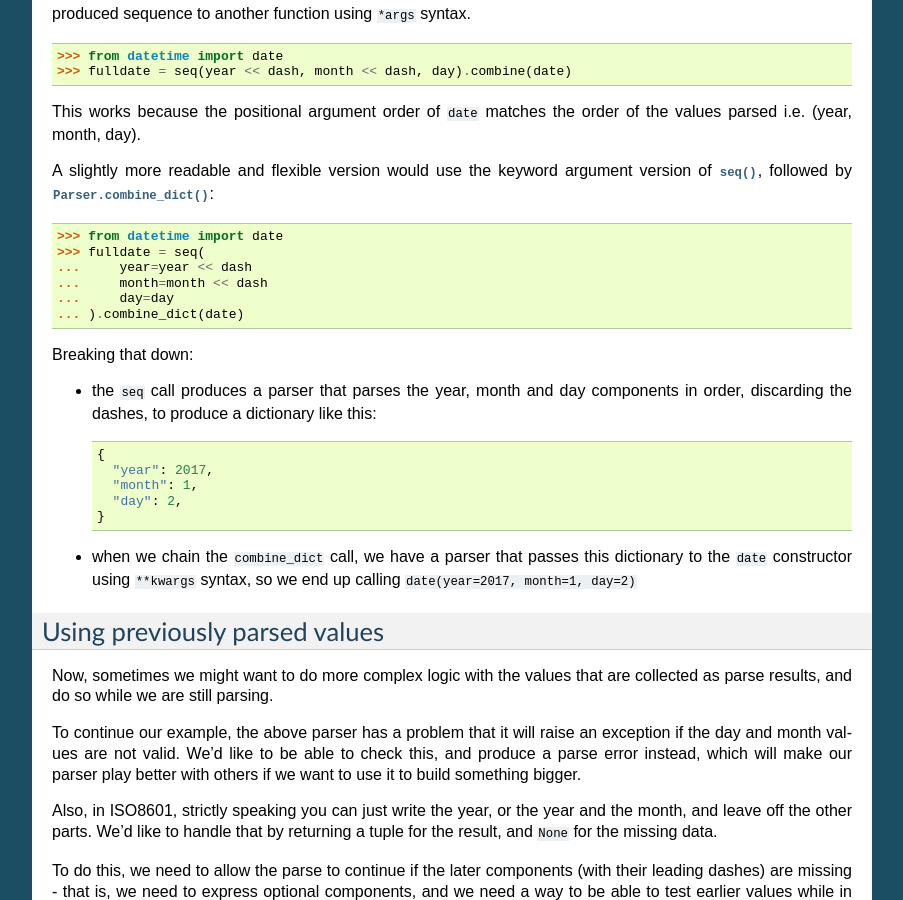
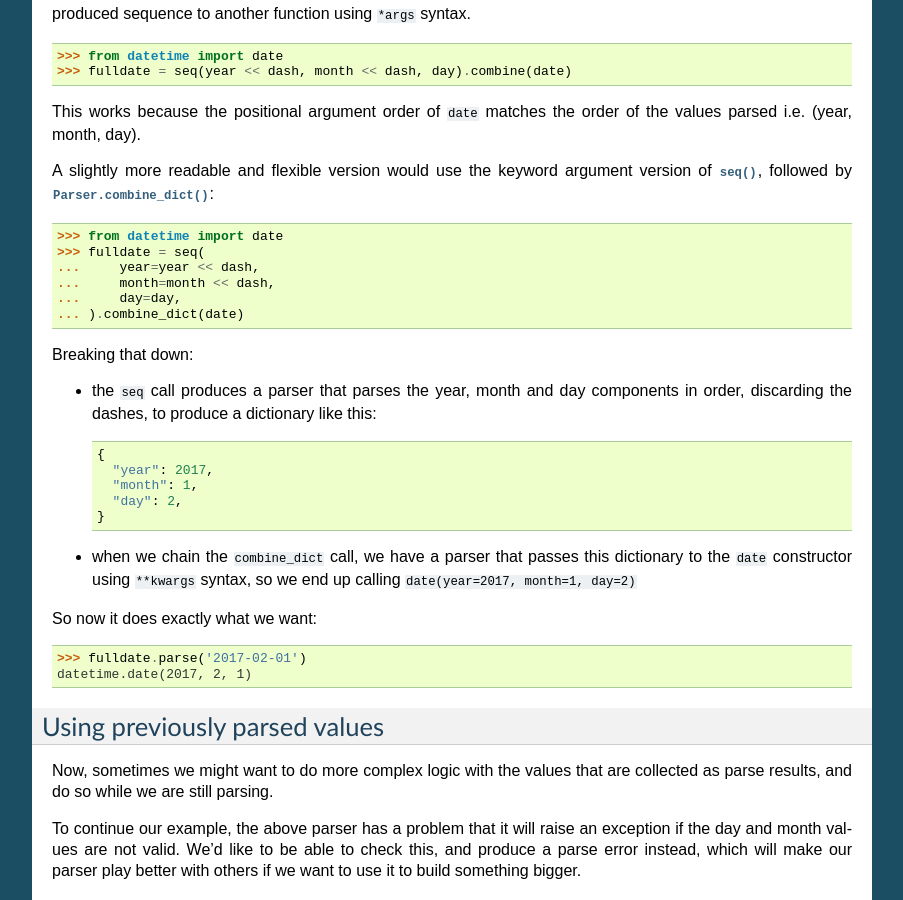
Before and after one commit to python-parsy/parsy, a Sphinx documentation site: the page built from docs/tutorial.rst, in a window 1280 px wide and 900 px high, scrolled down 2658 px. Shown: the whole window, without its empty margins (198-1101 px from the left). Built offline with Sphinx 7.4.7, drawn with Linux system fonts in a browser that asks for light colours.

Commit message:
Docs fixes

```diff
--- a/docs/tutorial.rst
+++ b/docs/tutorial.rst
@@ -194,9 +194,9 @@ version of :func:`seq`, followed by :meth:`Parser.combine_dict`:
 
    >>> from datetime import date
    >>> fulldate = seq(
-   ...     year=year << dash
-   ...     month=month << dash
-   ...     day=day
+   ...     year=year << dash,
+   ...     month=month << dash,
+   ...     day=day,
    ... ).combine_dict(date)
 
 Breaking that down:
@@ -215,6 +215,15 @@ Breaking that down:
 * when we chain the ``combine_dict`` call, we have a parser that passes this
   dictionary to the ``date`` constructor using ``**kwargs`` syntax, so we end up
   calling ``date(year=2017, month=1, day=2)``
+
+
+So now it does exactly what we want:
+
+.. code-block:: python
+
+   >>> fulldate.parse('2017-02-01')
+   datetime.date(2017, 2, 1)
+
 
 .. _using-previous-values:
 
```
